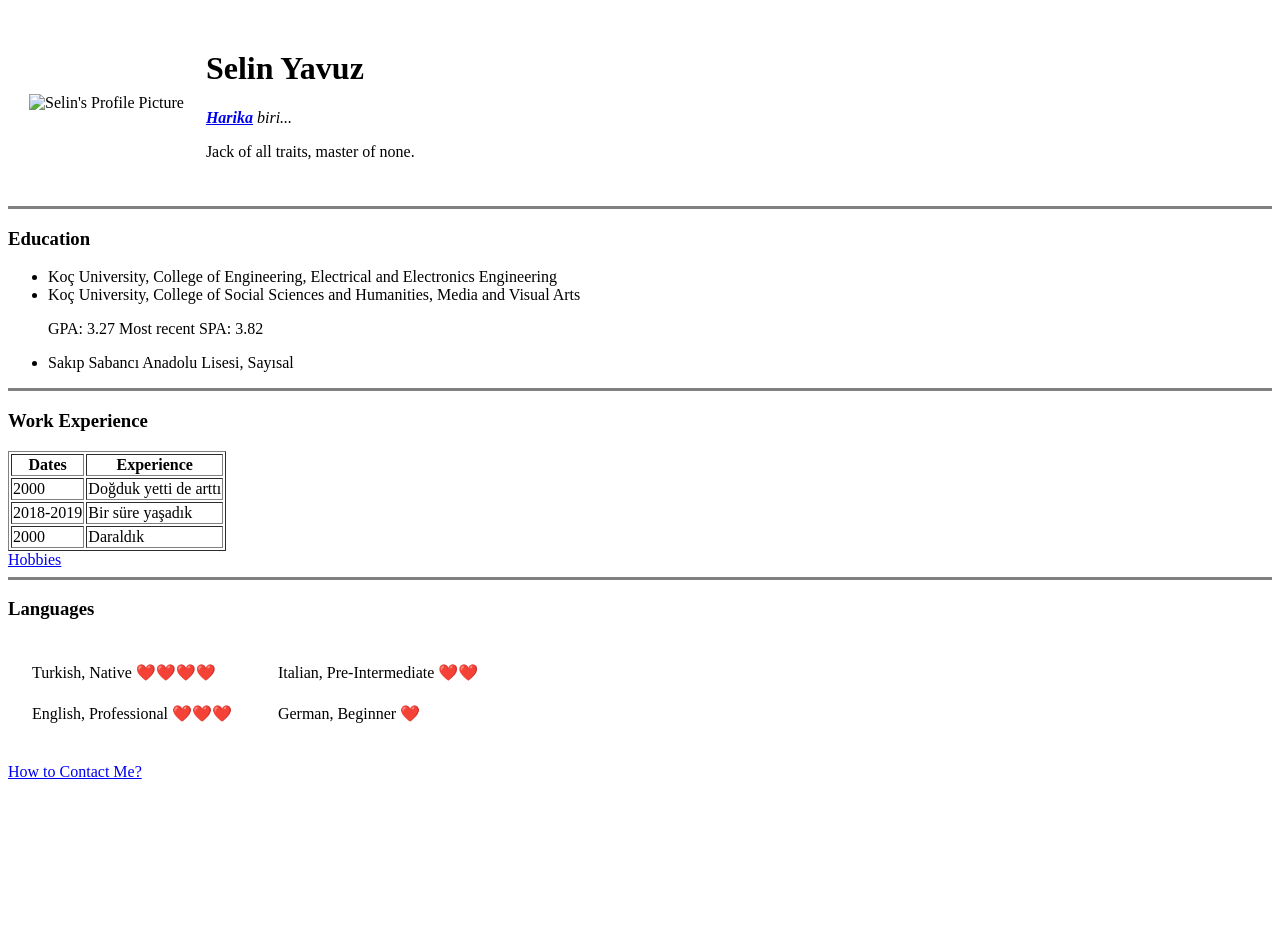
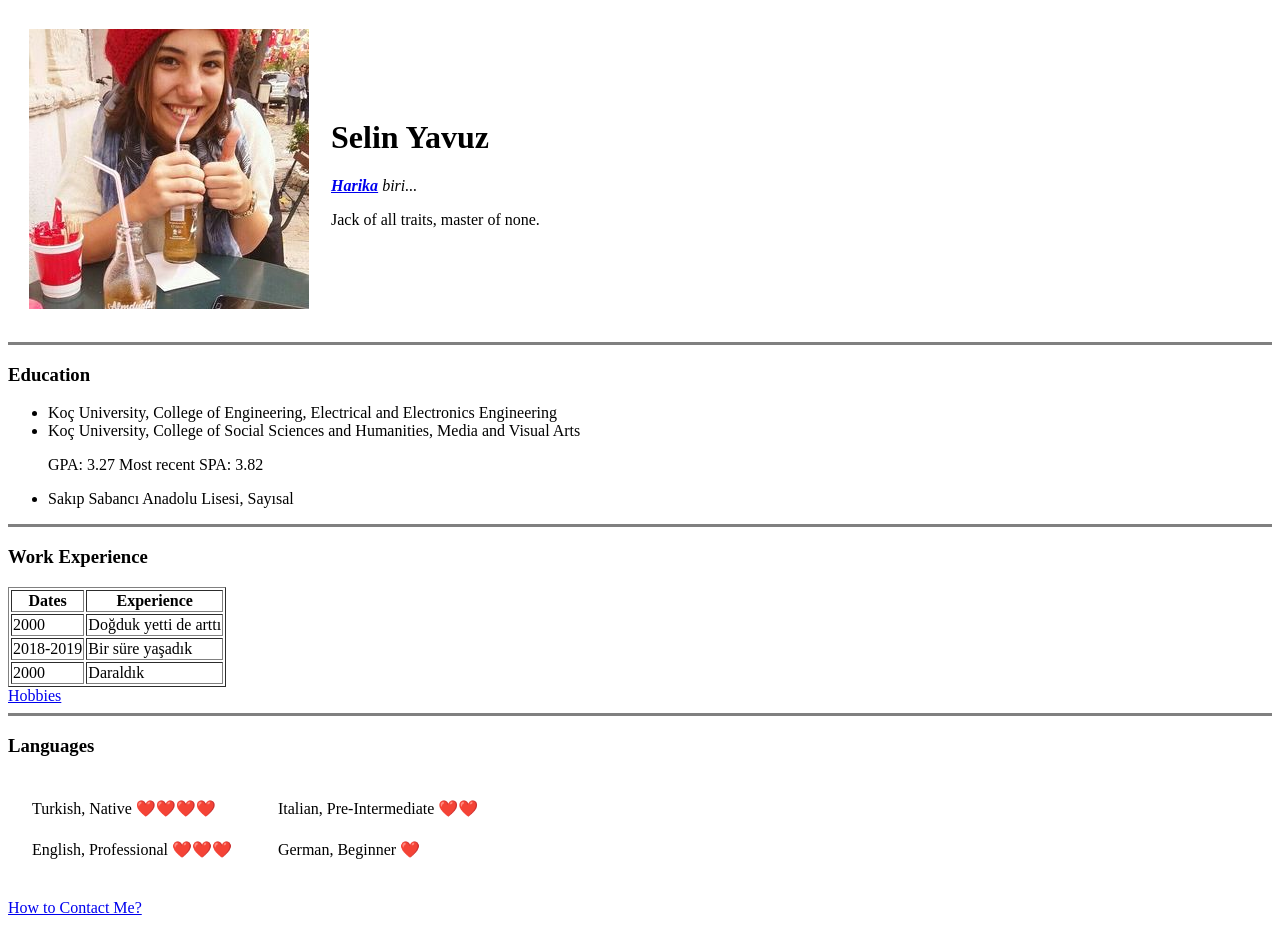
Before and after one commit to syavuz18/cv, a plain HTML site: page index.html in a window 1280 px wide. Before the commit the page ends 800 px from the top, so only its background shows below. Drawn offline with Linux system fonts and the light colour scheme.

Commit message:
Update index.html

```diff
--- a/index.html
+++ b/index.html
@@ -8,7 +8,7 @@
         <table cellspacing = "20">
             <tr>
                 <td>
-                    <img src="images/11068a53e32a14dea20a55349eddc022.jpeg" alt="Selin's Profile Picture">
+                    <img src="11068a53e32a14dea20a55349eddc022.jpeg" alt="Selin's Profile Picture">
                 </td>
                 <td>
                     <h1> Selin Yavuz</h1>
```
